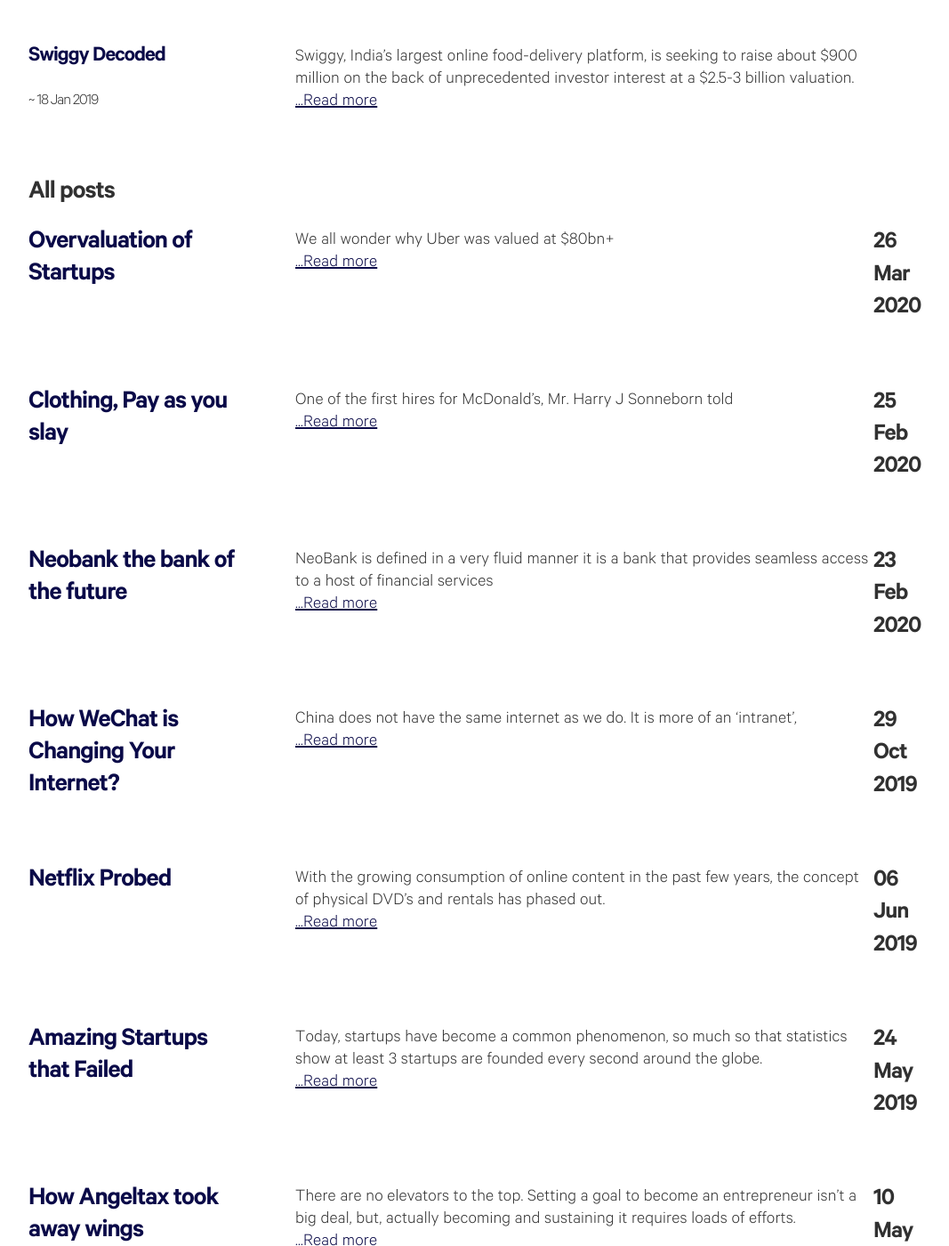
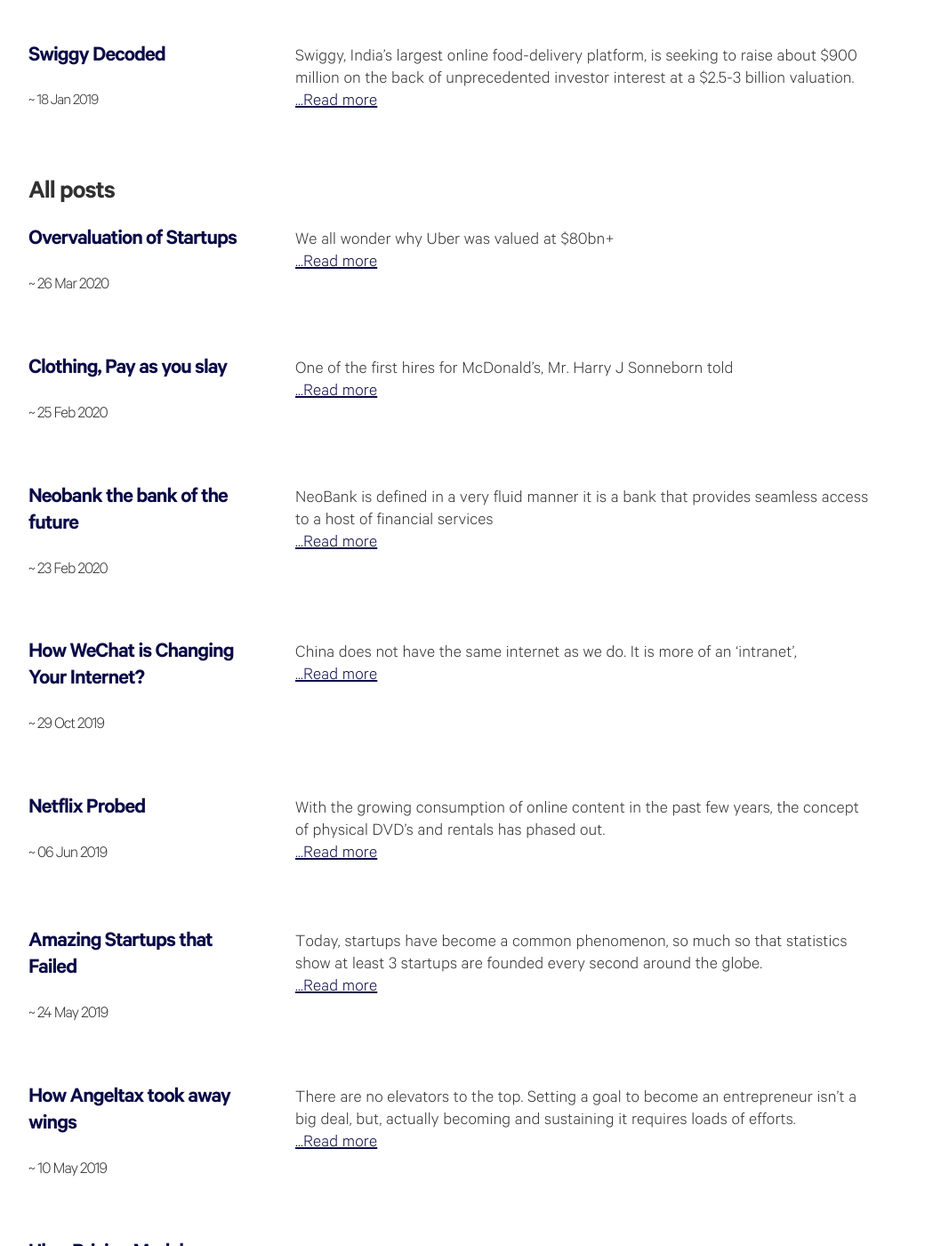
Before and after one commit to shivanshmehendiratta/ceodu.github.io, a Jekyll site: the page built from blog.md, in a window 1280 px wide and 1400 px high, scrolled down 469 px. Shown: the whole window at 89% size, without its empty margins (108-1175 px from the left). Built offline with Jekyll 4.4.1, drawn with Linux system fonts in a browser that asks for light colours; some web fonts are replaced; some of the changed text lies outside the part shown.

Commit message:
Update blog.md

```diff
--- a/blog.md
+++ b/blog.md
@@ -11,7 +11,7 @@
   <div class="posts post-web" >
 
 
-    <div class="post-title post-title-web" style="margin-bottom: 0rem;font-weight:600"><h1><a href="{{ post.url }}">{{ post.title }}</a></h1><h3 style="font-size: 1.8rem;font-weight:300;">~ {{ post.date | date_to_string }}</h3></div>
+    <div class="post-title post-title-web" style="margin-bottom: 0rem;"><h1 style="font-weight:600;"><a href="{{ post.url }}">{{ post.title }}</a></h1><h3 style="font-size: 1.8rem;font-weight:300;">~ {{ post.date | date_to_string }}</h3></div>
     {% if post.description %}<p class="post-description post-description-web">{{ post.description }}<br><a href="{{ post.url }}"><u>...Read more</u></a></p>{% endif %}
 
   </div>
@@ -29,7 +29,7 @@
 
 
 
-    <h1 class="post-title post-title-web" style="margin-bottom: 0rem;"><a href="{{ post.url }}">{{ post.title }}</a></h1><br><h3>{{ post.date | date_to_string }}</h3>
+    <div class="post-title post-title-web" style="margin-bottom: 0rem;"><h1 style="font-weight:600;"><a href="{{ post.url }}">{{ post.title }}</a></h1><h3 style="font-weight:300;font-size:1.9rem;">~ {{ post.date | date_to_string }}</h3></div>
     {% if post.description %}<p class="post-description post-description-web">{{ post.description }}<br><a href="{{ post.url }}"><u>...Read more</u></a></p>{% endif %}
 
 
```
